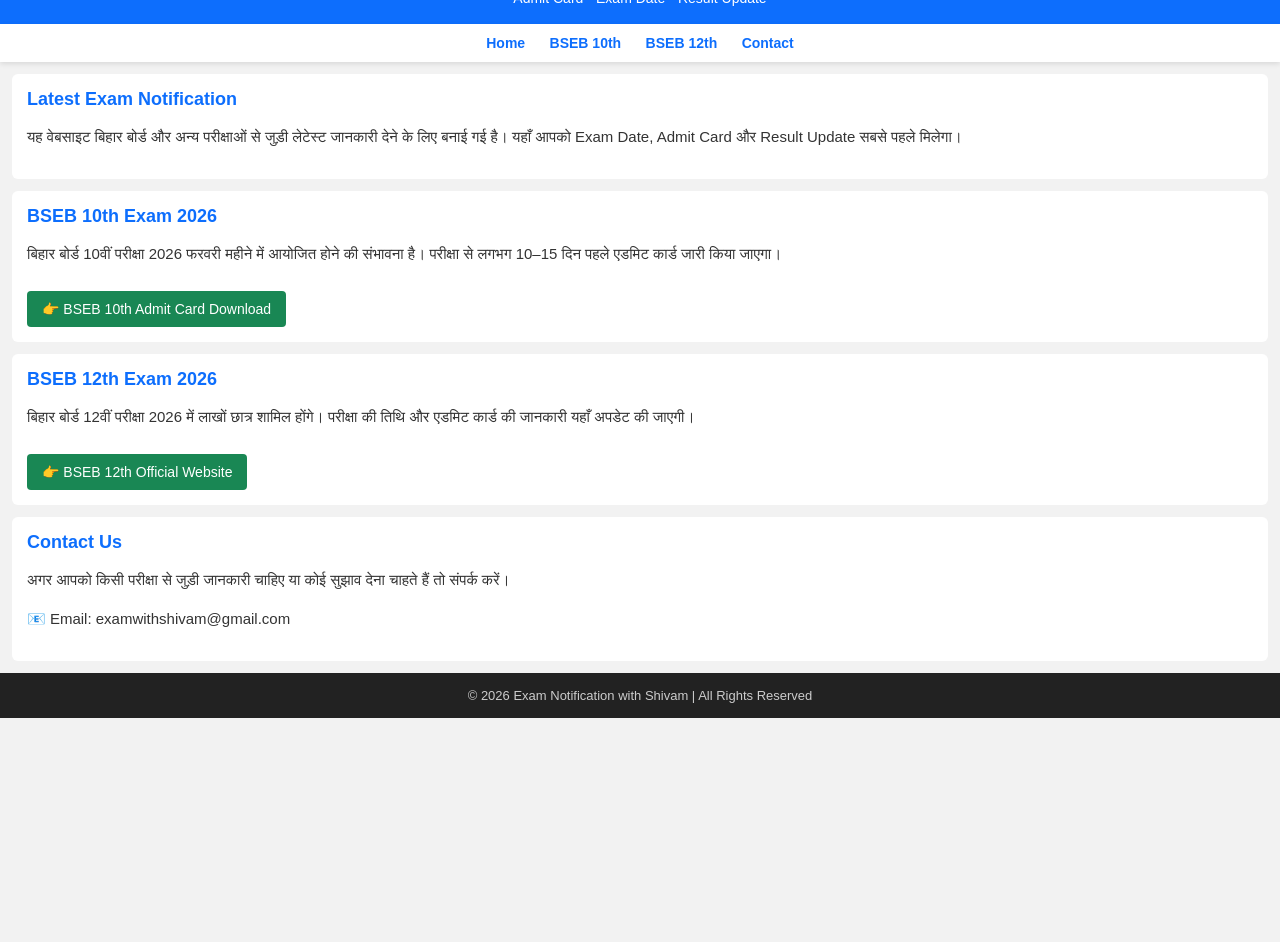
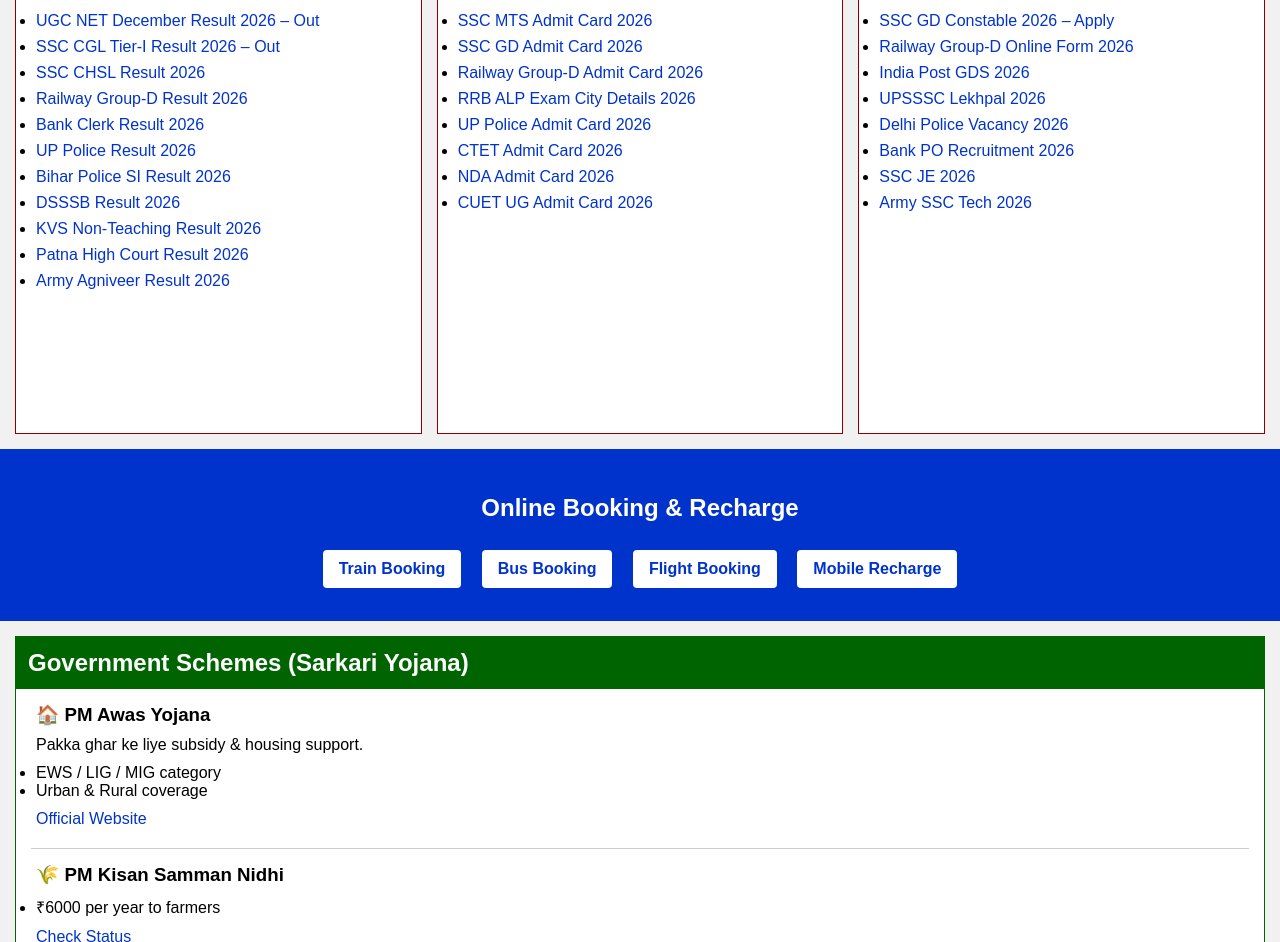
Before and after one commit to singhshivamraj74-glitch/singhshivamraj74-glitch.github.io, a plain HTML site: page index.html in a window 1280 px wide. Shown: the part 161-1103 px from the top of the page. Before the commit the page ends 879 px from the top, so only its background shows below. Drawn offline with Linux system fonts and the light colour scheme.

Commit message:
Add files via upload

```diff
--- a/index.html
+++ b/index.html
@@ -1,171 +1,264 @@
 <!DOCTYPE html>
-<html lang="hi">
+<html lang="en">
 <head>
 <meta charset="UTF-8">
 <meta name="viewport" content="width=device-width, initial-scale=1.0">
-<title>Exam Notification with Shivam</title>
-<meta name="description" content="Latest Exam Notification, Admit Card, Exam Date, Result Update Hindi Me">
-<meta name="google-site-verification" content="N8BhWHvoULLf8UqcDc41izubeu3YpjMw7sgk3GClAFw" />
+<title>Gov All | Sarkari Job Result Admit Card Yojana</title>
+
 <style>
 body{
-margin:0;
-font-family:Arial, sans-serif;
-background:#f2f2f2;
+  margin:0;
+  font-family: Arial, Helvetica, sans-serif;
+  background:#f1f1f1;
 }
 
-.header{
-background:#0d6efd;
-color:#fff;
-padding:18px;
-text-align:center;
+/* HEADER */
+header{
+  background:#8b0000;
+  color:#fff;
+  text-align:center;
+  padding:15px;
+  font-size:24px;
+  font-weight:bold;
 }
 
-.header h1{
-margin:0;
-font-size:22px;
+/* AUTO NEWS */
+.news{
+  background:#fff;
+  border-bottom:2px solid #8b0000;
+  padding:8px;
+  font-weight:bold;
+}
+.news a{
+  color:#0033cc;
+  text-decoration:none;
+  margin-right:40px;
 }
 
-.header p{
-margin:5px 0 0;
-font-size:14px;
+/* MAIN GRID */
+.main{
+  display:grid;
+  grid-template-columns:repeat(auto-fit,minmax(330px,1fr));
+  gap:15px;
+  padding:15px;
 }
 
-.nav{
-background:#ffffff;
-padding:10px;
-text-align:center;
-position:sticky;
-top:0;
-z-index:1000;
-box-shadow:0 2px 5px rgba(0,0,0,0.1);
+/* BIG SCROLL SECTIONS */
+.section{
+  background:#fff;
+  border:1px solid #8b0000;
+  height:480px;
+  display:flex;
+  flex-direction:column;
+}
+.section h2{
+  background:#8b0000;
+  color:#fff;
+  margin:0;
+  padding:10px;
+  font-size:18px;
+}
+.section ul{
+  margin:0;
+  padding:10px 20px;
+  overflow-y:auto;
+  flex:1;
+}
+.section li{
+  margin:8px 0;
+}
+.section a{
+  color:#0033cc;
+  text-decoration:none;
 }
 
-.nav a{
-margin:10px;
-text-decoration:none;
-color:#0d6efd;
-font-weight:bold;
-font-size:14px;
+/* BOOKING */
+.booking{
+  background:#0033cc;
+  color:#fff;
+  text-align:center;
+  padding:25px;
+}
+.booking a{
+  display:inline-block;
+  margin:8px;
+  padding:10px 16px;
+  background:#fff;
+  color:#0033cc;
+  text-decoration:none;
+  font-weight:bold;
+  border-radius:4px;
 }
 
-.section{
-background:#fff;
-margin:12px;
-padding:15px;
-border-radius:6px;
+/* YOJANA */
+.yojana{
+  background:#fff;
+  margin:15px;
+  border:1px solid #006400;
+}
+.yojana h2{
+  background:#006400;
+  color:#fff;
+  margin:0;
+  padding:12px;
+}
+.yojana h3{
+  margin:15px 20px 5px;
+  color:#000;
+}
+.yojana p, .yojana ul{
+  margin:0;
+  padding:5px 20px;
+}
+.yojana a{
+  color:#0033cc;
+  text-decoration:none;
+}
+.yojana hr{
+  border:0;
+  border-top:1px solid #ccc;
+  margin:15px;
 }
 
-.section h2{
-margin-top:0;
-color:#0d6efd;
-font-size:18px;
+/* FOOTER */
+footer{
+  background:#000;
+  color:#fff;
+  text-align:center;
+  padding:12px;
+  font-size:14px;
 }
-
-.section p{
-font-size:15px;
-line-height:1.6;
-color:#333;
-}
-
-.btn{
-display:inline-block;
-margin-top:10px;
-padding:10px 15px;
-background:#198754;
-color:#fff;
-text-decoration:none;
-border-radius:4px;
-font-size:14px;
-}
-
-.footer{
-background:#222;
-color:#ccc;
-text-align:center;
-padding:15px;
-font-size:13px;
-}
-</style><h2>Latest Update</h2>
-<p>
-Bihar Board 10th aur 12th Exam 2026 se related
-latest notice yahan update kiya jayega.
-</p>
-
-</head><title>Bihar Board Exam Update 2026</title>
-
-<meta name="description" content="Bihar Board 10th 12th Exam Date, Admit Card aur Result ki latest jankari yahan milegi.">
-
+</style>
+</head>
 
 <body>
 
-<!-- HEADER -->
-<div class="header">
-<h1>Exam Notification with Shivam</h1>
-<p>Admit Card • Exam Date • Result Update</p>
+<header>Gov All – Sarkari Job | Result | Admit Card | Yojana</header>
+
+<!-- AUTO NEWS -->
+<div class="news">
+<marquee>
+<a href="https://ssc.nic.in" target="_blank">SSC GD Constable 2026 – Apply Online</a>
+<a href="#">SSC MTS Result 2026 – OUT</a>
+<a href="#">Railway Group-D Admit Card 2026 – OUT</a>
+<a href="https://cuet.samarth.ac.in" target="_blank">CUET UG Admission 2026 – Apply</a>
+<a href="#">UP Police Vacancy 2026 – Last Date Today</a>
+</marquee>
 </div>
 
-<!-- NAVIGATION -->
-<div class="nav">
-<a href="#home">Home</a>
-<a href="#bseb10">BSEB 10th</a>
-<a href="#bseb12">BSEB 12th</a>
-<a href="#contact">Contact</a>
+<!-- MAIN -->
+<div class="main">
+
+<!-- RESULTS -->
+<div class="section">
+<h2>RESULTS</h2>
+<ul>
+<li><a href="#">UGC NET December Result 2026 – Out</a></li>
+<li><a href="#">SSC CGL Tier-I Result 2026 – Out</a></li>
+<li><a href="#">SSC CHSL Result 2026</a></li>
+<li><a href="#">Railway Group-D Result 2026</a></li>
+<li><a href="#">Bank Clerk Result 2026</a></li>
+<li><a href="#">UP Police Result 2026</a></li>
+<li><a href="#">Bihar Police SI Result 2026</a></li>
+<li><a href="#">DSSSB Result 2026</a></li>
+<li><a href="#">KVS Non-Teaching Result 2026</a></li>
+<li><a href="#">Patna High Court Result 2026</a></li>
+<li><a href="#">Army Agniveer Result 2026</a></li>
+</ul>
 </div>
 
-<!-- HOME -->
-<div class="section" id="home">
-<h2>Latest Exam Notification</h2>
-<p>
-यह वेबसाइट बिहार बोर्ड और अन्य परीक्षाओं से जुड़ी
-लेटेस्ट जानकारी देने के लिए बनाई गई है।
-यहाँ आपको Exam Date, Admit Card और Result Update
-सबसे पहले मिलेगा।
-</p>
+<!-- ADMIT CARD -->
+<div class="section">
+<h2>ADMIT CARD</h2>
+<ul>
+<li><a href="#">SSC MTS Admit Card 2026</a></li>
+<li><a href="#">SSC GD Admit Card 2026</a></li>
+<li><a href="#">Railway Group-D Admit Card 2026</a></li>
+<li><a href="#">RRB ALP Exam City Details 2026</a></li>
+<li><a href="#">UP Police Admit Card 2026</a></li>
+<li><a href="#">CTET Admit Card 2026</a></li>
+<li><a href="#">NDA Admit Card 2026</a></li>
+<li><a href="#">CUET UG Admit Card 2026</a></li>
+</ul>
 </div>
 
-<!-- BSEB 10TH -->
-<div class="section" id="bseb10">
-<h2>BSEB 10th Exam 2026</h2>
-<p>
-बिहार बोर्ड 10वीं परीक्षा 2026 फरवरी महीने में आयोजित होने की संभावना है।
-परीक्षा से लगभग 10–15 दिन पहले एडमिट कार्ड जारी किया जाएगा।
-</p>
-
-<a class="btn" href="https://secondary.biharboardonline.com" target="_blank">
-👉 BSEB 10th Admit Card Download
-</a>
+<!-- JOBS -->
+<div class="section">
+<h2>LATEST JOBS</h2>
+<ul>
+<li><a href="https://ssc.nic.in" target="_blank">SSC GD Constable 2026 – Apply</a></li>
+<li><a href="#">Railway Group-D Online Form 2026</a></li>
+<li><a href="#">India Post GDS 2026</a></li>
+<li><a href="#">UPSSSC Lekhpal 2026</a></li>
+<li><a href="#">Delhi Police Vacancy 2026</a></li>
+<li><a href="#">Bank PO Recruitment 2026</a></li>
+<li><a href="#">SSC JE 2026</a></li>
+<li><a href="#">Army SSC Tech 2026</a></li>
+</ul>
 </div>
 
-<!-- BSEB 12TH -->
-<div class="section" id="bseb12">
-<h2>BSEB 12th Exam 2026</h2>
-<p>
-बिहार बोर्ड 12वीं परीक्षा 2026 में लाखों छात्र शामिल होंगे।
-परीक्षा की तिथि और एडमिट कार्ड की जानकारी यहाँ अपडेट की जाएगी।
-</p>
-
-<a class="btn" href="https://seniorsecondary.biharboardonline.com" target="_blank">
-👉 BSEB 12th Official Website
-</a>
 </div>
 
-<!-- CONTACT -->
-<div class="section" id="contact">
-<h2>Contact Us</h2>
-<p>
-अगर आपको किसी परीक्षा से जुड़ी जानकारी चाहिए
-या कोई सुझाव देना चाहते हैं तो संपर्क करें।
-</p>
-
-<p>
-📧 Email: examwithshivam@gmail.com
-</p>
+<!-- BOOKING -->
+<div class="booking">
+<h2>Online Booking & Recharge</h2>
+<a href="https://www.irctc.co.in" target="_blank">Train Booking</a>
+<a href="https://www.redbus.in" target="_blank">Bus Booking</a>
+<a href="https://www.airindia.com" target="_blank">Flight Booking</a>
+<a href="https://www.bhimupi.org.in" target="_blank">Mobile Recharge</a>
 </div>
 
-<!-- FOOTER -->
-<div class="footer">
-© 2026 Exam Notification with Shivam | All Rights Reserved
+<!-- GOVERNMENT YOJANA -->
+<div class="yojana">
+<h2>Government Schemes (Sarkari Yojana)</h2>
+
+<h3>🏠 PM Awas Yojana</h3>
+<p>Pakka ghar ke liye subsidy & housing support.</p>
+<ul>
+<li>EWS / LIG / MIG category</li>
+<li>Urban & Rural coverage</li>
+</ul>
+<p><a href="https://pmayg.nic.in" target="_blank">Official Website</a></p>
+
+<hr>
+
+<h3>🌾 PM Kisan Samman Nidhi</h3>
+<ul>
+<li>₹6000 per year to farmers</li>
+</ul>
+<p><a href="https://pmkisan.gov.in" target="_blank">Check Status</a></p>
+
+<hr>
+
+<h3>🏥 Ayushman Bharat (PM-JAY)</h3>
+<ul>
+<li>₹5 Lakh free treatment</li>
+</ul>
+<p><a href="https://pmjay.gov.in" target="_blank">Download Card</a></p>
+
+<hr>
+
+<h3>🎓 Scholarship Schemes</h3>
+<ul>
+<li>Pre & Post Matric</li>
+<li>SC / ST / OBC / Minority</li>
+</ul>
+<p><a href="https://scholarships.gov.in" target="_blank">Apply Online</a></p>
+
+<hr>
+
+<h3>👩‍🦰 Women Welfare</h3>
+<ul>
+<li>Ujjwala Yojana</li>
+<li>Ladli Behna</li>
+</ul>
+<p><a href="https://www.india.gov.in" target="_blank">Official Info</a></p>
+
 </div>
+
+<footer>
+© 2026 Gov All | All information collected from official sources
+</footer>
 
 </body>
 </html>
```
